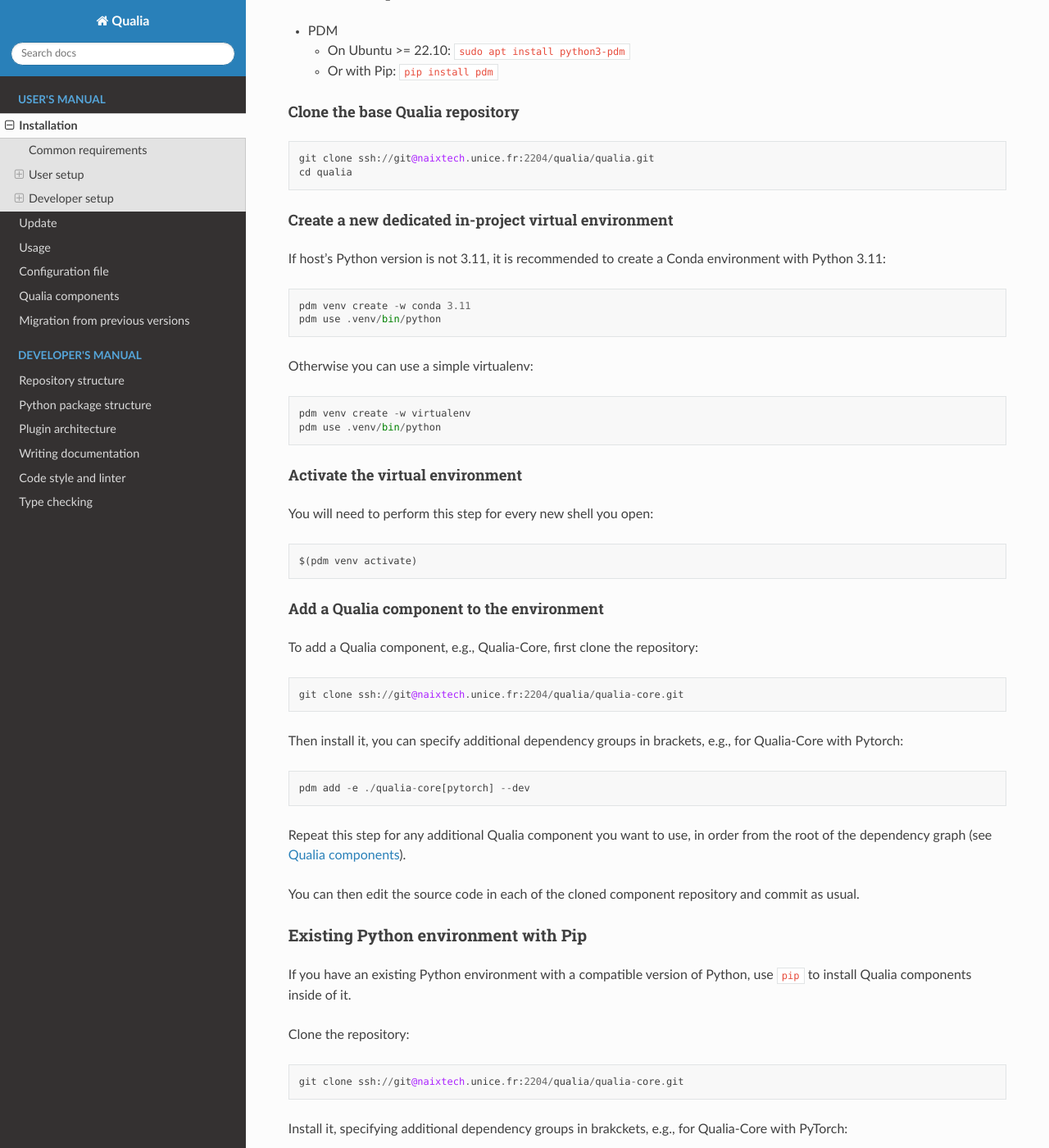
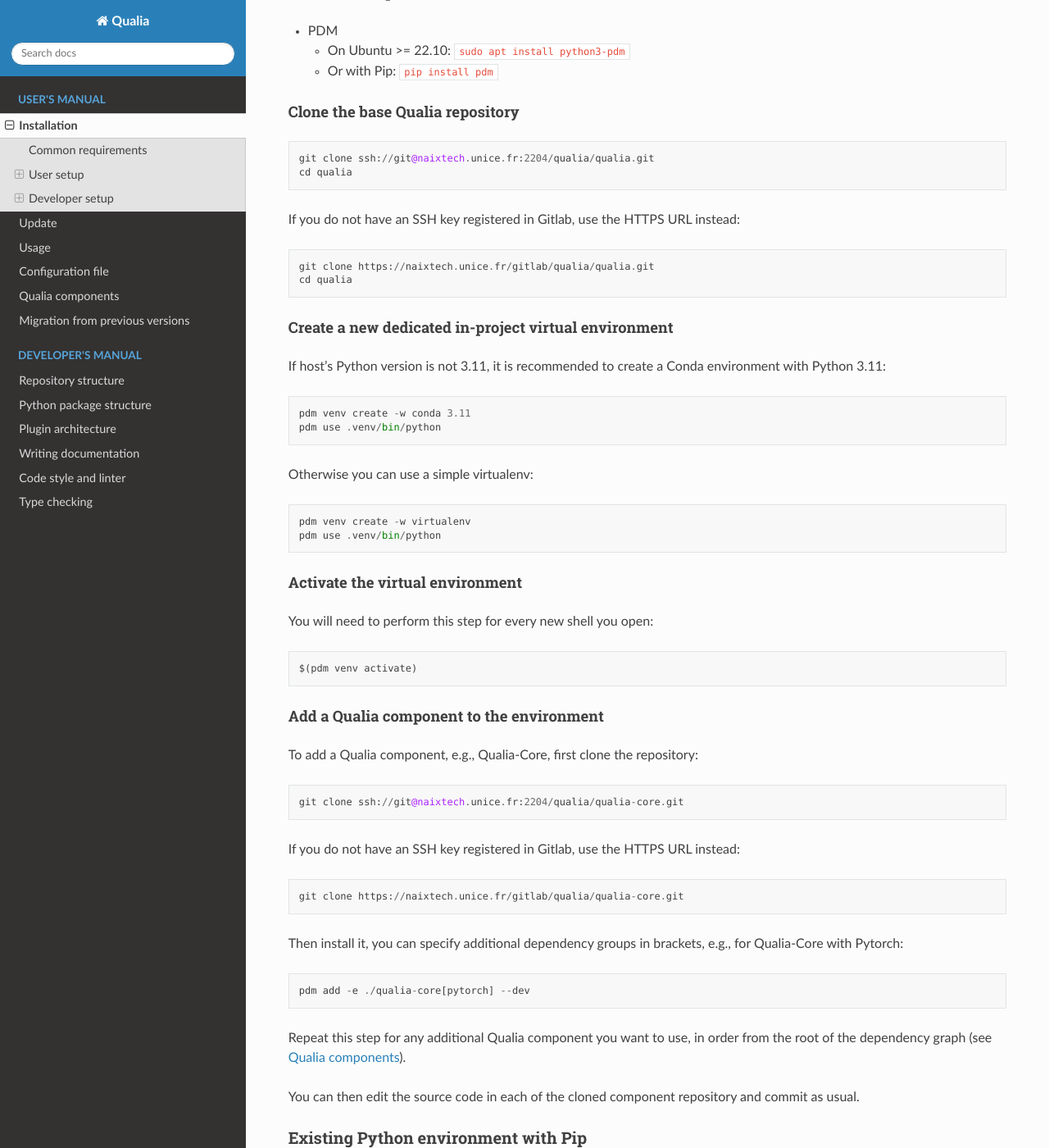
Before and after one commit to LEAT-EDGE/qualia, a Sphinx documentation site: the page built from docs/Installation.md, in a window 1280 px wide and 1400 px high, scrolled down 2673 px. Shown: the whole window at 82% size. Built offline with Sphinx 7.4.7 and the Read the Docs theme 2.0.0, drawn with Linux system fonts in a browser that asks for light colours; the version number could not be read and is left out; some of the changed text lies outside the part shown.

Commit message:
docs/Installation.md: Add HTTPS URL

````diff
--- a/docs/Installation.md
+++ b/docs/Installation.md
@@ -104,6 +104,12 @@
 cd qualia
 ```
 
+If you do not have an SSH key registered in Gitlab, use the HTTPS URL instead:
+```
+git clone https://naixtech.unice.fr/gitlab/qualia/qualia.git
+cd qualia
+```
+
 #### Create a new dedicated in-project virtual environment
 
 If host's Python version is not 3.11, it is recommended to create a Conda environment with Python 3.11:
@@ -131,6 +137,12 @@
 ```
 git clone ssh://git@naixtech.unice.fr:2204/qualia/qualia-core.git
 ```
+
+If you do not have an SSH key registered in Gitlab, use the HTTPS URL instead:
+```
+git clone https://naixtech.unice.fr/gitlab/qualia/qualia-core.git
+```
+
 Then install it, you can specify additional dependency groups in brackets, e.g., for Qualia-Core with Pytorch:
 ```
 pdm add -e ./qualia-core[pytorch] --dev
@@ -149,6 +161,11 @@
 git clone ssh://git@naixtech.unice.fr:2204/qualia/qualia-core.git
 ```
 
+If you do not have an SSH key registered in Gitlab, use the HTTPS URL instead:
+```
+git clone https://naixtech.unice.fr/gitlab/qualia/qualia-core.git
+```
+
 Install it, specifying additional dependency groups in brakckets, e.g., for Qualia-Core with PyTorch:
 ```
 cd qualia-core
````
